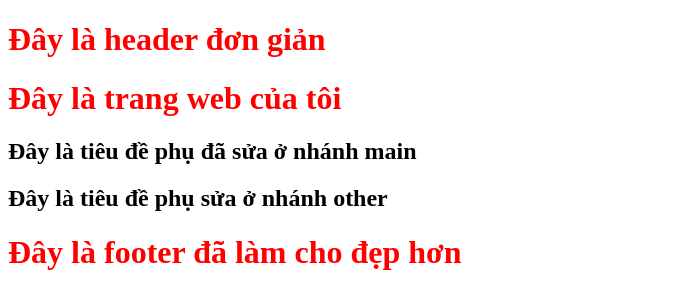
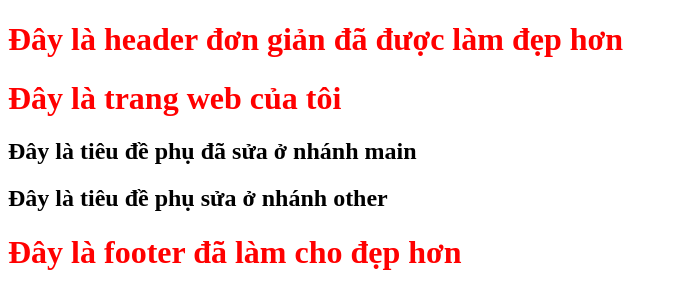
Before and after one commit to lephathien/website-ban-hang, a plain HTML site: page index.html in a window 1280 px wide. Shown: the whole page, without its empty margins (0-678 px from the left). Drawn offline with Linux system fonts and the light colour scheme.

Commit message:
Update header more css index.html

```diff
--- a/index.html
+++ b/index.html
@@ -7,7 +7,7 @@
     <link rel="stylesheet" href="style.css">
 </head>
 <body>
-    <h1>Đây là header đơn giản</h1>
+    <h1>Đây là header đơn giản đã được làm đẹp hơn</h1>
     <h1>Đây là trang web của tôi</h1>
     <h2>Đây là tiêu đề phụ đã sửa ở nhánh main</h2>
     <h2>Đây là tiêu đề phụ sửa ở nhánh other</h2>
```
